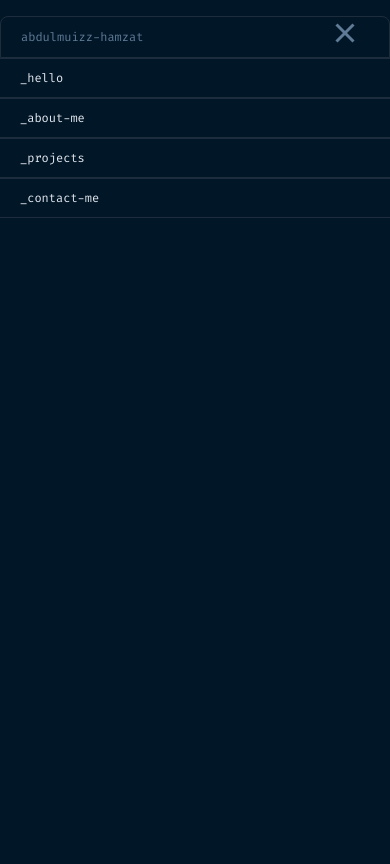
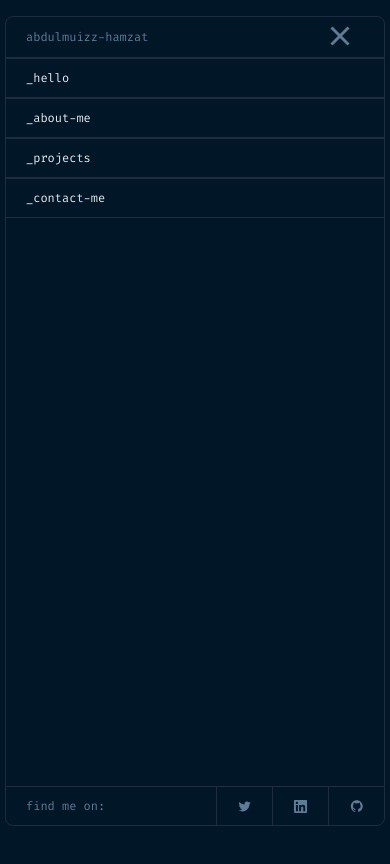
Before and after one commit to Abdulmuizz98/portfolio, a React (Vite) app: page / in a window 390 px wide. Both pictures are taken after a click on the button 345 px from the left and 34 px from the top of the page. Shown: the top 864 px of the page. Built offline with nearby package versions, Linux system fonts and the light colour scheme.

Commit message:
feat: responsive home page

```diff
--- a/src/components/Footer.tsx
+++ b/src/components/Footer.tsx
@@ -2,9 +2,9 @@ import { ApGithub, ApLinkedIn, ApTwitter } from "../Icon";
 
 const Footer = () => {
   return (
-    <footer className="footer">
-      <div className="container bg-blue mb-4 md:mb-7 h-10 mx-auto  ">
-        <ul className="hidden xl:flex h-10 items-center border border-gray rounded-b-lg">
+    <footer className="footer hidden lg:block">
+      <div className="container h-10 bg-blue mb-4 md:mb-7 mx-auto  ">
+        <ul className="footer-lg hidden lg:flex h-10 items-center border border-gray rounded-b-lg">
           <li className="">
             <p className="px-5 py-auto flex h-10 items-center">find me on:</p>
           </li>
@@ -34,7 +34,7 @@ const Footer = () => {
             </a>
           </li>
         </ul>
-        <ul className="footer-small hidden h-10 w-100 items-center border border-gray">
+        <ul className="footer-sm flex lg:hidden h-10 w-100 items-center border border-gray rounded-b-lg">
           <li className="">
             <p className="px-5 py-auto flex h-10 items-center">find me on:</p>
           </li>
--- a/src/components/Header.tsx
+++ b/src/components/Header.tsx
@@ -5,19 +5,21 @@ const Header: FC = () => {
   const toggleHamburgerMenu = () => {
     const menuBtn = document.querySelector(".ham-icon");
     const menu = document.querySelector(".ham-menu");
-    const footer = document.querySelector(".footer-small");
+    const footer = document.querySelector("footer");
+    const home = document.querySelector(".home");
 
     menuBtn?.classList.toggle("open");
     menu?.classList.toggle("hidden");
     footer?.classList.toggle("hidden");
-    footer?.classList.toggle("flex");
+    home?.classList.toggle("rounded-b-lg");
+    home?.classList.toggle("hidden");
   };
 
   return (
     <header>
-      <div className="container bg-blue mt-4 md:mt-7 mx-auto  relative ">
+      <div className="container bg-blue mt-4 md:mt-7 mx-auto ">
         <nav className="border border-gray rounded-t-lg">
-          <ul className="flex h-10 items-center ">
+          <ul className="flex h-10 items-center">
             <li className="">
               <a
                 href="/"
@@ -26,7 +28,7 @@ const Header: FC = () => {
                 abdulmuizz-hamzat
               </a>
             </li>
-            <li className="hidden xl:block">
+            <li className="hidden lg:block">
               <a
                 href="/"
                 className="px-5 py-auto border-x border-gray flex h-10 items-center"
@@ -34,7 +36,7 @@ const Header: FC = () => {
                 _hello
               </a>
             </li>
-            <li className="hidden xl:block">
+            <li className="hidden lg:block">
               <a
                 href="/about-me"
                 className="px-5 py-auto border-r border-gray flex h-10 items-center"
@@ -42,7 +44,7 @@ const Header: FC = () => {
                 _about-me
               </a>
             </li>
-            <li className="hidden xl:block">
+            <li className="hidden lg:block">
               <a
                 href="/projects"
                 className="px-5 py-auto border-r border-gray flex h-10 items-center"
@@ -50,7 +52,7 @@ const Header: FC = () => {
                 _projects
               </a>
             </li>
-            <li className="ml-auto hidden xl:block">
+            <li className="ml-auto hidden lg:block">
               <a
                 href="/contact-me"
                 className="px-5 py-auto border-l border-gray flex h-10 items-center"
@@ -58,7 +60,7 @@ const Header: FC = () => {
                 _contact-me
               </a>
             </li>
-            <li className="xl:hidden ml-auto">
+            <li className="lg:hidden ml-auto">
               <button
                 onClick={() => toggleHamburgerMenu()}
                 className="ham-icon"
@@ -70,7 +72,7 @@ const Header: FC = () => {
             </li>
           </ul>
         </nav>
-        <nav className="ham-menu hidden absolute w-full z-10 xl:hidden h-screen bg-blue text-white">
+        <nav className="ham-menu hidden w-full lg:hidden alt-main-height bg-blue text-white border-x border-gray">
           <ul>
             <li className="">
               <a
--- a/src/components/views/Home.tsx
+++ b/src/components/views/Home.tsx
@@ -1,6 +1,6 @@
 const Home = () => {
   return (
-    <div className="home w-full main-height border flex flex-col  border-gray overflow-scroll py-20">
+    <div className="home w-full main-height mb-4 md:mb-7 lg:mb-0 border lg:flex flex-col border-gray rounded-b-lg lg:rounded-none  overflow-scroll py-20">
       <div className="my-auto">
         <div className="flex justify-center items-center xl:gap-x-12">
           <div className="intro w-4/5 xl:w-1/3">
--- a/src/components/views/NestedDropdown.tsx
+++ b/src/components/views/NestedDropdown.tsx
@@ -1,7 +1,7 @@
 import { FC, useState } from "react";
 import { ApCaretDown, ApMd } from "../../Icon";
 import { PiFolderFill } from "react-icons/pi";
-import { NestedDropdownProp } from "../Types";
+import { NestedDropdownProp } from "../types";
 
 const NestedDropdown: FC<NestedDropdownProp> = ({ section, iconColor }) => {
   const [isOpen, setIsOpen] = useState(true);
--- a/src/components/views/about-me/AboutMeMain.tsx
+++ b/src/components/views/about-me/AboutMeMain.tsx
@@ -50,9 +50,9 @@ const AboutMeMain: FC = () => {
             </pre>
           </div>
         </article>
-        <div className="dev-hero w-1/2 py-20 overflow-y-scroll flex flex-col gap-24 items-center ">
+        <div className="dev-hero w-1/2 py-20 overflow-y-scroll flex flex-col gap-16 items-center ">
           <img className="w-32" src={profilePic} alt="" />
-          <img className="w-64" src={botSleep} alt="" />
+          <img className="w-32" src={botSleep} alt="" />
         </div>
       </div>
     </div>
--- a/src/css/App.css
+++ b/src/css/App.css
@@ -85,6 +85,7 @@ nav {
   height: 24px;
   position: relative;
   right: 32px;
+  top: 3px;
   transition: all 0.25s;
 }
 
@@ -136,9 +137,18 @@ nav {
 }
 
 .main-height {
-  height: calc(100vh - 2 * (68px));
+  /* main height for home with only header;
+  subtract size of both header from screen height;
+  PS: margin size is included */
+  min-height: calc(100vh - (74px));
 }
 
+.alt-main-height {
+  /* main height for home with both footer and header;
+  subtract size of both header and footer from screen height;
+  PS: margin size is included */
+  min-height: calc(100vh - (116px));
+}
 .custom-btn {
   color: #e5e9f0;
   background-color: #1c2b3a;
@@ -179,3 +189,9 @@ svg#caret {
   height: 12px;
   width: 12px;
 }
+
+@media (min-width: 976px) {
+  .main-height {
+    height: calc(100vh - 2 * (68px));
+  }
+}
--- a/tailwind.config.ts
+++ b/tailwind.config.ts
@@ -3,7 +3,8 @@ export default {
   content: ["./src/**/*.{html,js,jsx,ts,tsx}"],
   theme: {
     screens: {
-      sm: "480px",
+      xs: "380px",
+      sm: "530px",
       md: "768px",
       lg: "976px",
       xl: "1200px",
```
